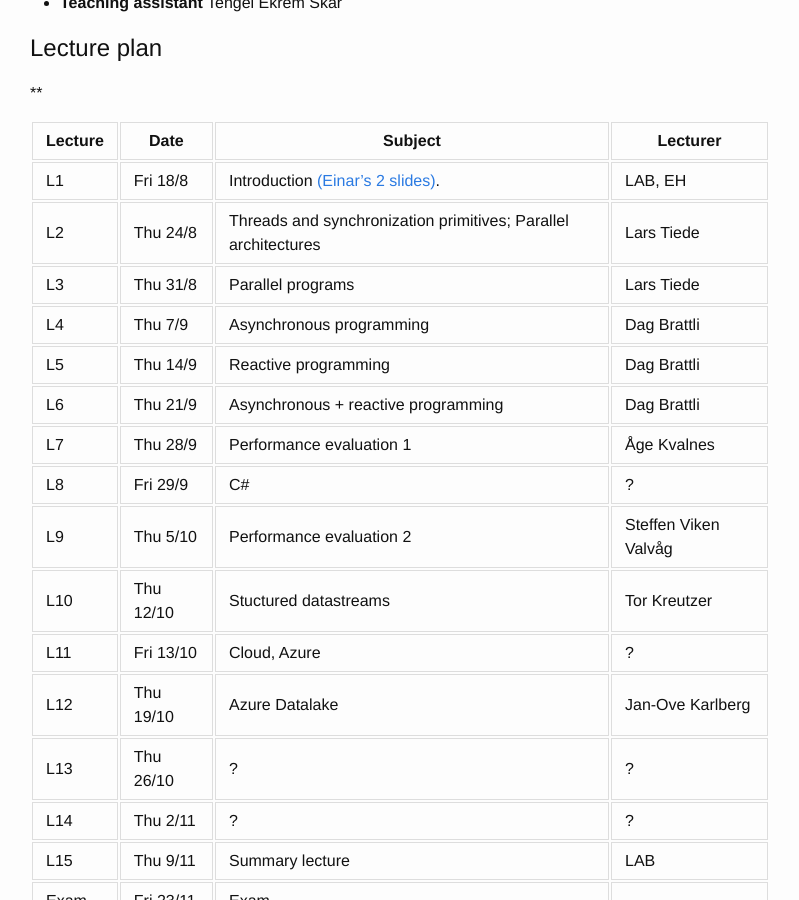
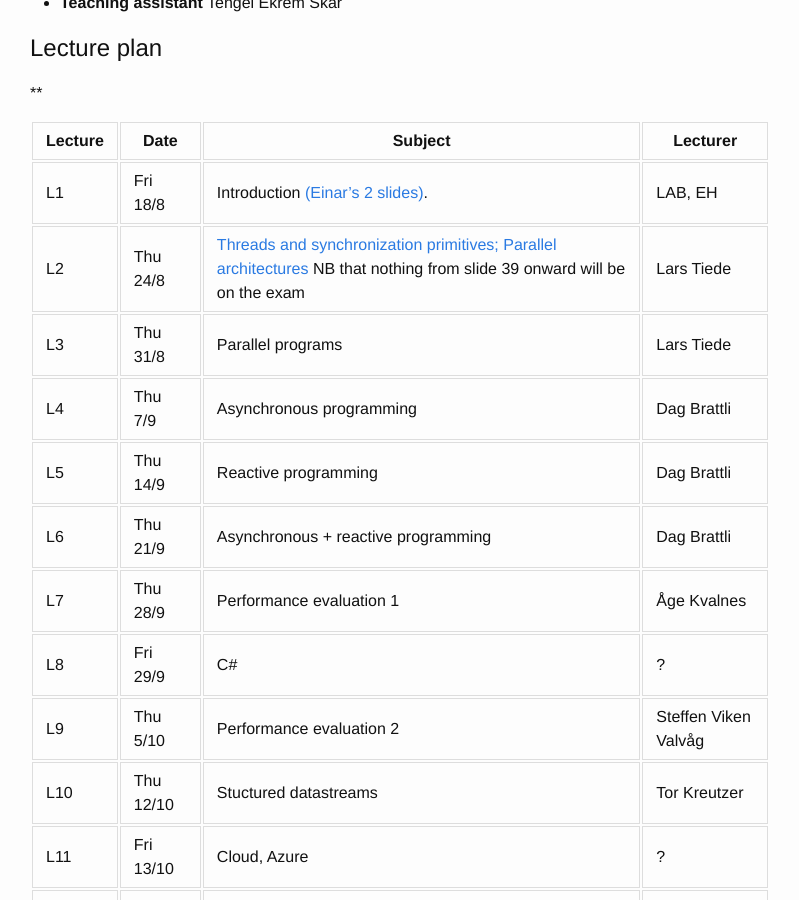
Before and after one commit to inf-2202-f17/inf-2202-f17.github.io, a Jekyll site: the page built from index.md, in a window 1280 px wide and 900 px high, scrolled down 781 px. Shown: the whole window, without its empty margins (240-1039 px from the left). Built offline with Jekyll 4.4.1, drawn with Linux system fonts in a browser that asks for light colours; our own code applies the rules of GitHub Pages for plain Markdown files.

Commit message:
link to slides

```diff
--- a/index.md
+++ b/index.md
@@ -34,7 +34,7 @@ Refer to the lecture and mandatory assignment plan, and e-mails for which room i
 | Lecture | Date      | Subject                                       | Lecturer  |
 |---------|-----------|-----------------------------------------------|-----------|
 | L1      | Fri 18/8  | Introduction [(Einar's 2 slides)](https://inf-2202-f17.github.io/public/inf2202-17-info.pdf). | LAB, EH   |
-| L2      | Thu 24/8  | Threads and synchronization primitives; Parallel architectures  | Lars Tiede |
+| L2      | Thu 24/8  | [Threads and synchronization primitives; Parallel architectures](https://github.com/inf-2202-f17/inf-2202-f17.github.io/blob/master/public/02-threads-synchronization.pptx)  NB that nothing from slide 39 onward will be on the exam | Lars Tiede |
 | L3      | Thu 31/8  | Parallel programs                             | Lars Tiede |
 | L4      | Thu 7/9   | Asynchronous programming                      | Dag Brattli |
 | L5      | Thu 14/9  | Reactive programming                          | Dag Brattli |
```
